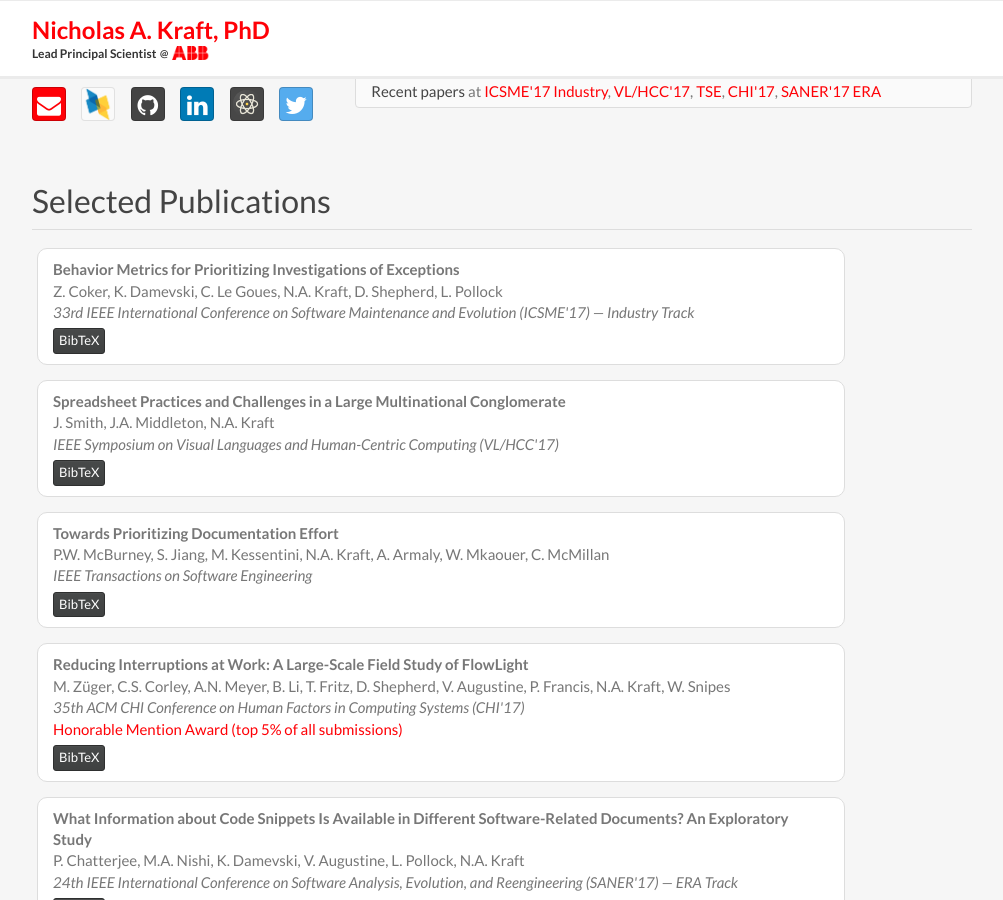
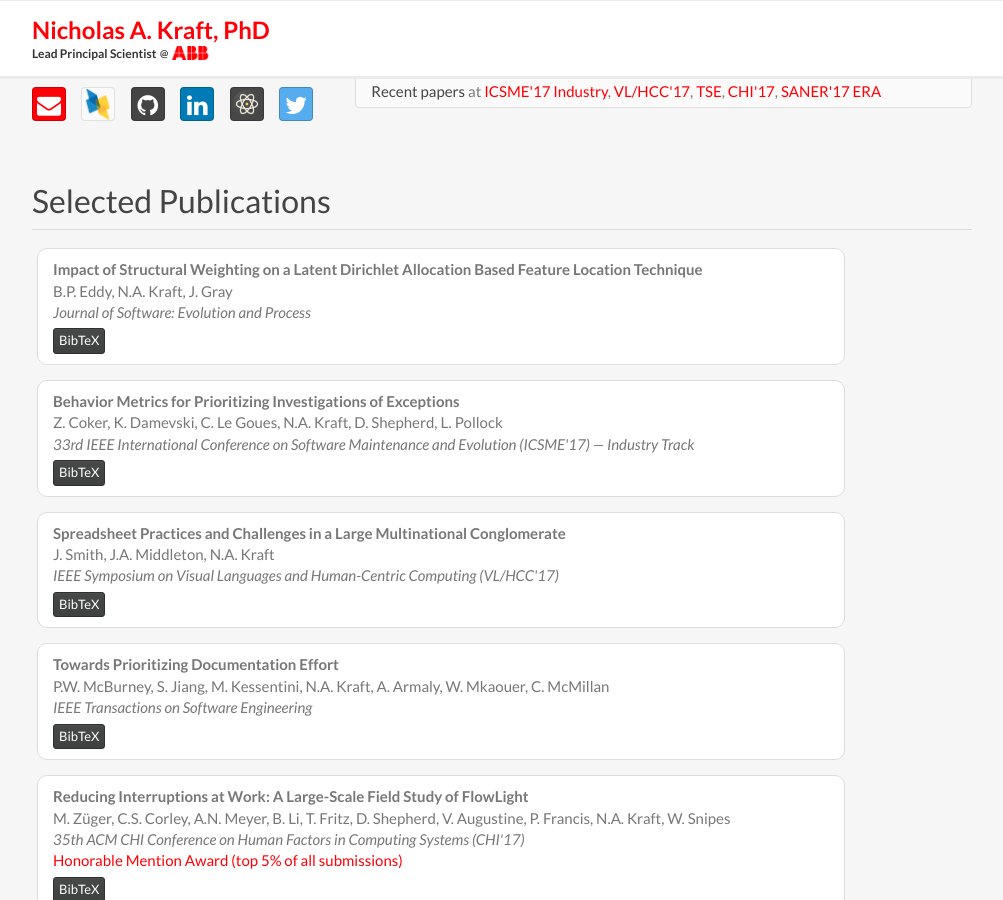
Before and after one commit to nkraft/nkraft.github.io, a Jekyll site: the page built from index.html, in a window 1280 px wide and 900 px high, scrolled down 319 px. Shown: the whole window, without its empty margins (138-1141 px from the left). Built offline with Jekyll 4.4.1, drawn with Linux system fonts in a browser that asks for light colours; nearby versions of some CDN libraries.

Commit message:
Update publications.html

```diff
--- a/_includes/publications.html
+++ b/_includes/publications.html
@@ -1,3 +1,21 @@
+<div class="row">
+    <div class="col-pub">
+        <div class="pub-html">
+            <span class="pub-title">Impact of Structural Weighting on a Latent Dirichlet Allocation Based Feature Location Technique</span><br>
+            <span class="pub-author">B.P. Eddy, N.A. Kraft, J. Gray</span><br>
+            <span class="pub-venue">Journal of Software: Evolution and Process</span><br>
+        </div>
+        <div class="pub-bibtex hidden">
+<pre>@article{Eddy_etal:2017,
+  author    = {B.P. Eddy and N.A. Kraft and J. Gray},
+  title     = {Impact of Structural Weighting on a Latent Dirichlet Allocation Based Feature Location Technique},
+  journal   = {Journal of Software: Evolution and Process},
+  year      = 2017,
+}
+</pre>
+        </div>
+    </div>
+</div>
 <div class="row">
     <div class="col-pub">
         <div class="pub-html">
```
